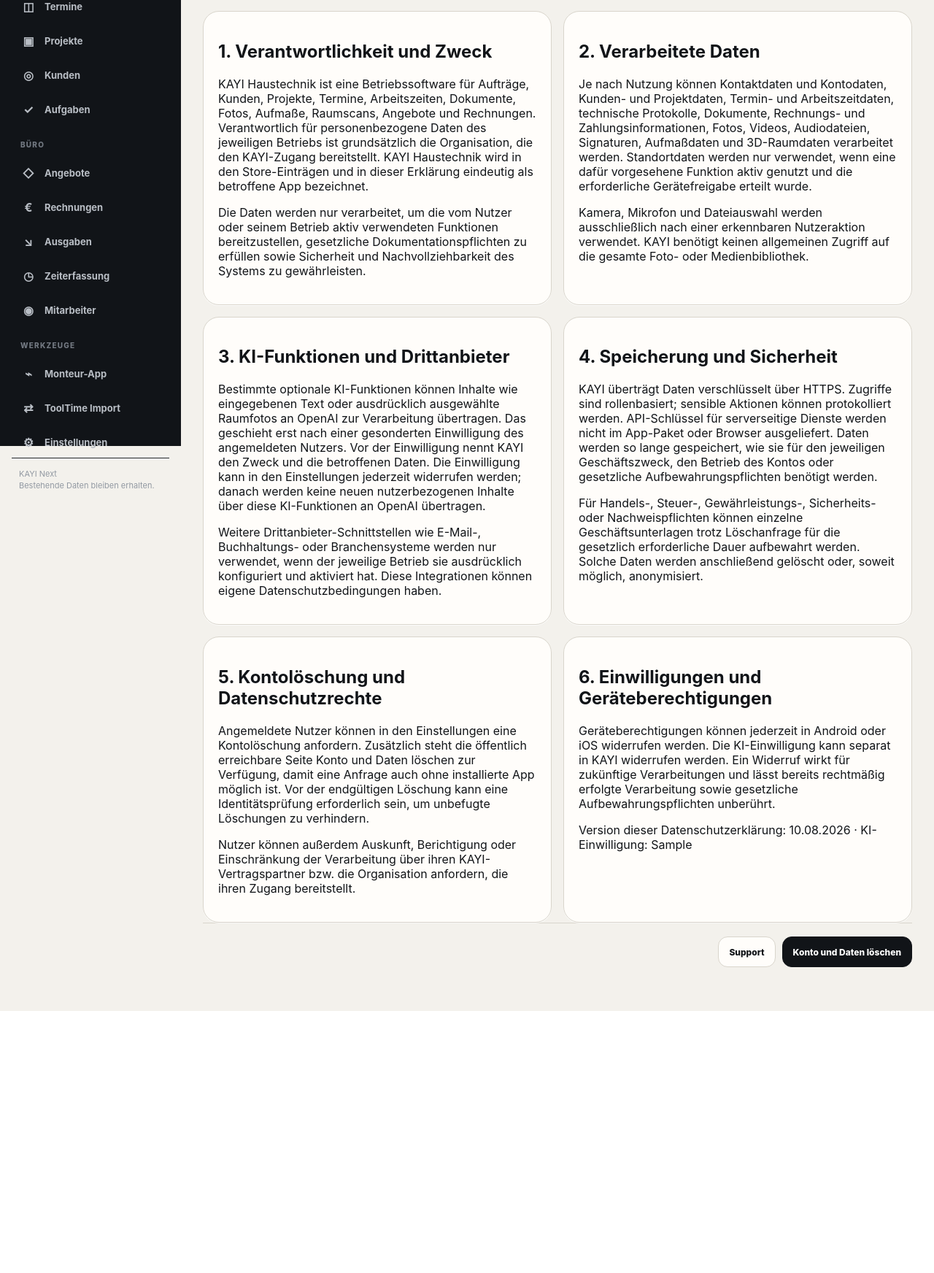
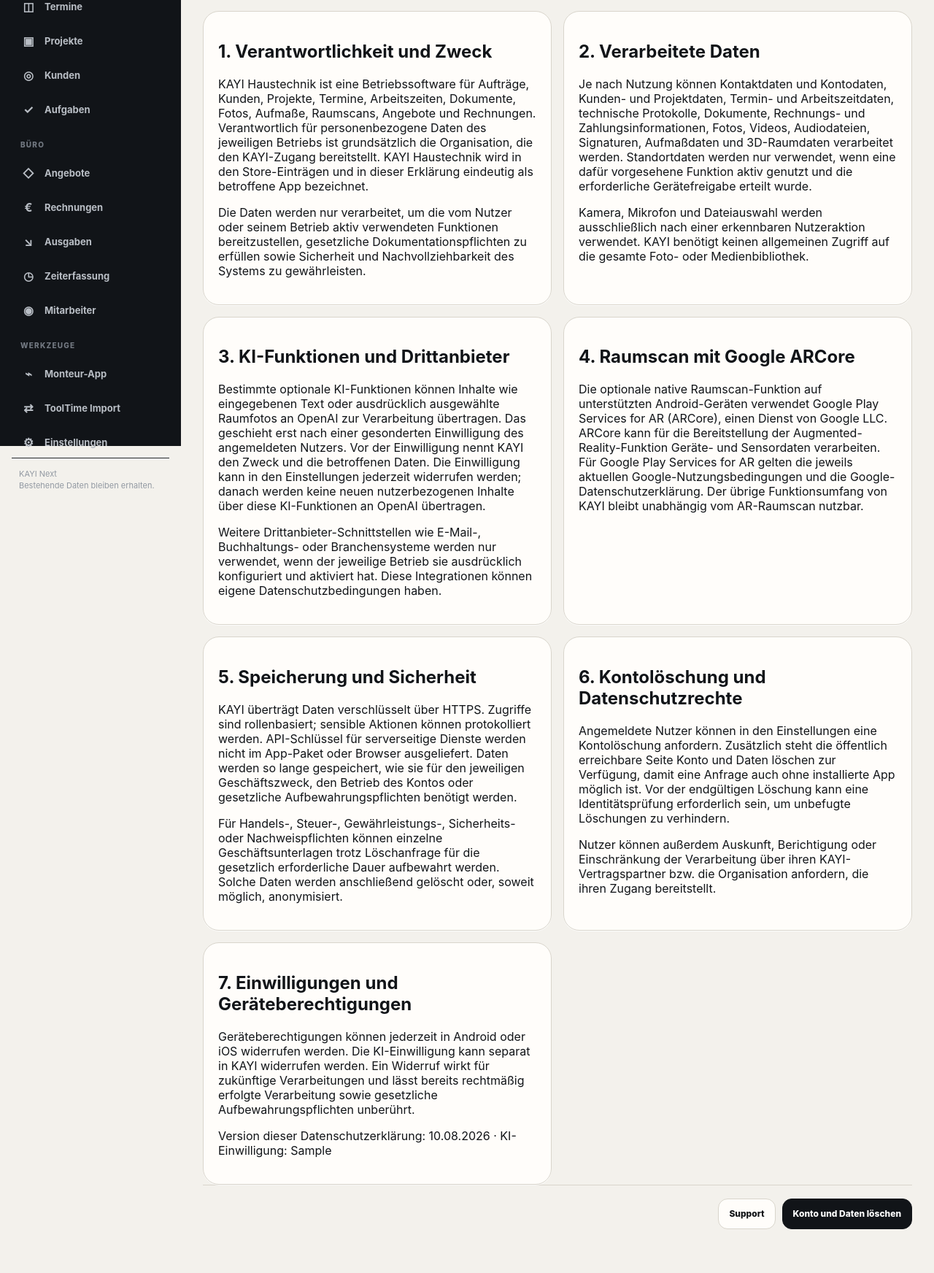
Before and after one commit to hsdarestani/KAYIHAUSTECHNIK, a Django app: template store_overlay/templates/store/privacy.html in a window 1280 px wide. Shown: the part 189-1933 px from the top of the page at 73% size. Before the commit the page ends 1574 px from the top, so only its background shows below. Run offline with Django 3.2, Linux system fonts and the light colour scheme; the template is opened without the code that fills it: most values are stand-ins (such as "Sample title", 1, 10 or a date in 2020).

Commit message:
Add required ARCore privacy disclosure

```diff
--- a/store_overlay/templates/store/privacy.html
+++ b/store_overlay/templates/store/privacy.html
@@ -6,9 +6,10 @@
 <section class="nx-card nx-card-pad"><h2>1. Verantwortlichkeit und Zweck</h2><p>KAYI Haustechnik ist eine Betriebssoftware für Aufträge, Kunden, Projekte, Termine, Arbeitszeiten, Dokumente, Fotos, Aufmaße, Raumscans, Angebote und Rechnungen. Verantwortlich für personenbezogene Daten des jeweiligen Betriebs ist grundsätzlich die Organisation, die den KAYI-Zugang bereitstellt. KAYI Haustechnik wird in den Store-Einträgen und in dieser Erklärung eindeutig als betroffene App bezeichnet.</p><p>Die Daten werden nur verarbeitet, um die vom Nutzer oder seinem Betrieb aktiv verwendeten Funktionen bereitzustellen, gesetzliche Dokumentationspflichten zu erfüllen sowie Sicherheit und Nachvollziehbarkeit des Systems zu gewährleisten.</p></section>
 <section class="nx-card nx-card-pad"><h2>2. Verarbeitete Daten</h2><p>Je nach Nutzung können Kontaktdaten und Kontodaten, Kunden- und Projektdaten, Termin- und Arbeitszeitdaten, technische Protokolle, Dokumente, Rechnungs- und Zahlungsinformationen, Fotos, Videos, Audiodateien, Signaturen, Aufmaßdaten und 3D-Raumdaten verarbeitet werden. Standortdaten werden nur verwendet, wenn eine dafür vorgesehene Funktion aktiv genutzt und die erforderliche Gerätefreigabe erteilt wurde.</p><p>Kamera, Mikrofon und Dateiauswahl werden ausschließlich nach einer erkennbaren Nutzeraktion verwendet. KAYI benötigt keinen allgemeinen Zugriff auf die gesamte Foto- oder Medienbibliothek.</p></section>
 <section class="nx-card nx-card-pad"><h2>3. KI-Funktionen und Drittanbieter</h2><p>Bestimmte optionale KI-Funktionen können Inhalte wie eingegebenen Text oder ausdrücklich ausgewählte Raumfotos an OpenAI zur Verarbeitung übertragen. Das geschieht erst nach einer gesonderten Einwilligung des angemeldeten Nutzers. Vor der Einwilligung nennt KAYI den Zweck und die betroffenen Daten. Die Einwilligung kann in den Einstellungen jederzeit widerrufen werden; danach werden keine neuen nutzerbezogenen Inhalte über diese KI-Funktionen an OpenAI übertragen.</p><p>Weitere Drittanbieter-Schnittstellen wie E-Mail-, Buchhaltungs- oder Branchensysteme werden nur verwendet, wenn der jeweilige Betrieb sie ausdrücklich konfiguriert und aktiviert hat. Diese Integrationen können eigene Datenschutzbedingungen haben.</p></section>
-<section class="nx-card nx-card-pad"><h2>4. Speicherung und Sicherheit</h2><p>KAYI überträgt Daten verschlüsselt über HTTPS. Zugriffe sind rollenbasiert; sensible Aktionen können protokolliert werden. API-Schlüssel für serverseitige Dienste werden nicht im App-Paket oder Browser ausgeliefert. Daten werden so lange gespeichert, wie sie für den jeweiligen Geschäftszweck, den Betrieb des Kontos oder gesetzliche Aufbewahrungspflichten benötigt werden.</p><p>Für Handels-, Steuer-, Gewährleistungs-, Sicherheits- oder Nachweispflichten können einzelne Geschäftsunterlagen trotz Löschanfrage für die gesetzlich erforderliche Dauer aufbewahrt werden. Solche Daten werden anschließend gelöscht oder, soweit möglich, anonymisiert.</p></section>
-<section class="nx-card nx-card-pad"><h2>5. Kontolöschung und Datenschutzrechte</h2><p>Angemeldete Nutzer können in den Einstellungen eine Kontolöschung anfordern. Zusätzlich steht die öffentlich erreichbare Seite <a href="{% url 'store-account-deletion' %}">Konto und Daten löschen</a> zur Verfügung, damit eine Anfrage auch ohne installierte App möglich ist. Vor der endgültigen Löschung kann eine Identitätsprüfung erforderlich sein, um unbefugte Löschungen zu verhindern.</p><p>Nutzer können außerdem Auskunft, Berichtigung oder Einschränkung der Verarbeitung über ihren KAYI-Vertragspartner bzw. die Organisation anfordern, die ihren Zugang bereitstellt.</p></section>
-<section class="nx-card nx-card-pad"><h2>6. Einwilligungen und Geräteberechtigungen</h2><p>Geräteberechtigungen können jederzeit in Android oder iOS widerrufen werden. Die KI-Einwilligung kann separat in KAYI widerrufen werden. Ein Widerruf wirkt für zukünftige Verarbeitungen und lässt bereits rechtmäßig erfolgte Verarbeitung sowie gesetzliche Aufbewahrungspflichten unberührt.</p><p>Version dieser Datenschutzerklärung: 10.08.2026 · KI-Einwilligung: {{ ai_consent_version }}</p></section>
+<section class="nx-card nx-card-pad"><h2>4. Raumscan mit Google ARCore</h2><p>Die optionale native Raumscan-Funktion auf unterstützten Android-Geräten verwendet Google Play Services for AR (ARCore), einen Dienst von Google LLC. ARCore kann für die Bereitstellung der Augmented-Reality-Funktion Geräte- und Sensordaten verarbeiten. Für Google Play Services for AR gelten die jeweils aktuellen <a href="https://policies.google.com/terms" target="_blank" rel="noopener noreferrer">Google-Nutzungsbedingungen</a> und die <a href="https://policies.google.com/privacy" target="_blank" rel="noopener noreferrer">Google-Datenschutzerklärung</a>. Der übrige Funktionsumfang von KAYI bleibt unabhängig vom AR-Raumscan nutzbar.</p></section>
+<section class="nx-card nx-card-pad"><h2>5. Speicherung und Sicherheit</h2><p>KAYI überträgt Daten verschlüsselt über HTTPS. Zugriffe sind rollenbasiert; sensible Aktionen können protokolliert werden. API-Schlüssel für serverseitige Dienste werden nicht im App-Paket oder Browser ausgeliefert. Daten werden so lange gespeichert, wie sie für den jeweiligen Geschäftszweck, den Betrieb des Kontos oder gesetzliche Aufbewahrungspflichten benötigt werden.</p><p>Für Handels-, Steuer-, Gewährleistungs-, Sicherheits- oder Nachweispflichten können einzelne Geschäftsunterlagen trotz Löschanfrage für die gesetzlich erforderliche Dauer aufbewahrt werden. Solche Daten werden anschließend gelöscht oder, soweit möglich, anonymisiert.</p></section>
+<section class="nx-card nx-card-pad"><h2>6. Kontolöschung und Datenschutzrechte</h2><p>Angemeldete Nutzer können in den Einstellungen eine Kontolöschung anfordern. Zusätzlich steht die öffentlich erreichbare Seite <a href="{% url 'store-account-deletion' %}">Konto und Daten löschen</a> zur Verfügung, damit eine Anfrage auch ohne installierte App möglich ist. Vor der endgültigen Löschung kann eine Identitätsprüfung erforderlich sein, um unbefugte Löschungen zu verhindern.</p><p>Nutzer können außerdem Auskunft, Berichtigung oder Einschränkung der Verarbeitung über ihren KAYI-Vertragspartner bzw. die Organisation anfordern, die ihren Zugang bereitstellt.</p></section>
+<section class="nx-card nx-card-pad"><h2>7. Einwilligungen und Geräteberechtigungen</h2><p>Geräteberechtigungen können jederzeit in Android oder iOS widerrufen werden. Die KI-Einwilligung kann separat in KAYI widerrufen werden. Ein Widerruf wirkt für zukünftige Verarbeitungen und lässt bereits rechtmäßig erfolgte Verarbeitung sowie gesetzliche Aufbewahrungspflichten unberührt.</p><p>Version dieser Datenschutzerklärung: 10.08.2026 · KI-Einwilligung: {{ ai_consent_version }}</p></section>
 </div>
 <div class="nx-form-actions"><a class="nx-btn" href="{% url 'store-support' %}">Support</a><a class="nx-btn nx-btn-primary" href="{% url 'store-account-deletion' %}">Konto und Daten löschen</a></div>
 {% endblock %}
```
